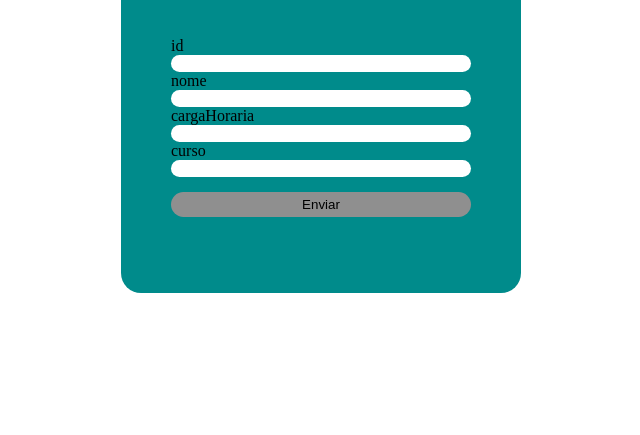
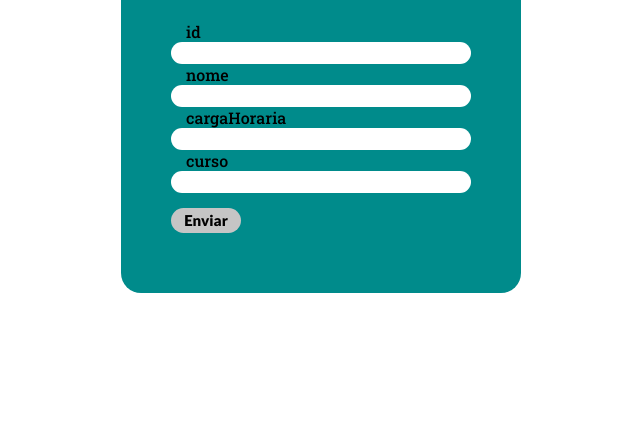
Before and after one commit to seedfelho/atividade, a plain HTML site: page web/materia.html in a window 1280 px wide. Shown: the part 365-800 px from the top of the page, without its empty margins (319-959 px from the left). Drawn offline with Linux system fonts and the light colour scheme; no server answers.

Commit message:
mudei as fontes e inputs

```diff
--- a/web/materia.html
+++ b/web/materia.html
@@ -8,9 +8,11 @@
 
     <style>
         @import url('https://fonts.googleapis.com/css2?family=Roboto+Slab:wght@500&display=swap');
+        @import url('https://fonts.googleapis.com/css2?family=Lato:wght@900&display=swap');
         .form-cadastro{
             display: flex;
             flex-direction: column;
+            align-items: ;
             width: 300px;
         }
         body{
@@ -32,10 +34,13 @@
         }
         .botao{
             margin-top: 15px;
-            background-color: rgb(143, 143, 143);
+            background-color: rgb(197, 197, 197);
             border-radius: 15px;
             height: 25px;
+            width: 70px;
             border: none;
+            font-family: 'Lato', sans-serif;
+            font-size: 15px;
         }
         .h{
             font-family: 'Roboto Slab', serif;
@@ -43,7 +48,14 @@
         .inp{
             border-radius: 20px;
             border: none;
-            height: 15px;
+            height: 20px;
+        }
+        .letras{
+            margin-left: 15px;
+            font-family: 'Roboto Slab', serif;
+        }
+        #materias{
+            font-family: 'Roboto Slab', serif;
         }
     </style>
 </head>
@@ -56,16 +68,16 @@
 
         <form id="form-cadastro" class="form-cadastro">
 
-            <label for="id">id</label>
+            <label class="letras" for="id">id</label>
             <input class="inp" type="text" name="id" id="id">
 
-            <label for="nome">nome</label>
+            <label class="letras" for="nome">nome</label>
             <input class="inp" type="text" name="nome" id="nome">
 
-            <label for="cargaHoraria">cargaHoraria</label>
+            <label class="letras" for="cargaHoraria">cargaHoraria</label>
             <input class="inp" type="text" name="cargaHoraria" id="cargaHoraria">
 
-            <label for="curso">curso</label>
+            <label class="letras" for="curso">curso</label>
             <input class="inp" type="text" name="curso" id="curso">
 
             <button class="botao"type="submit">Enviar</button>
```
